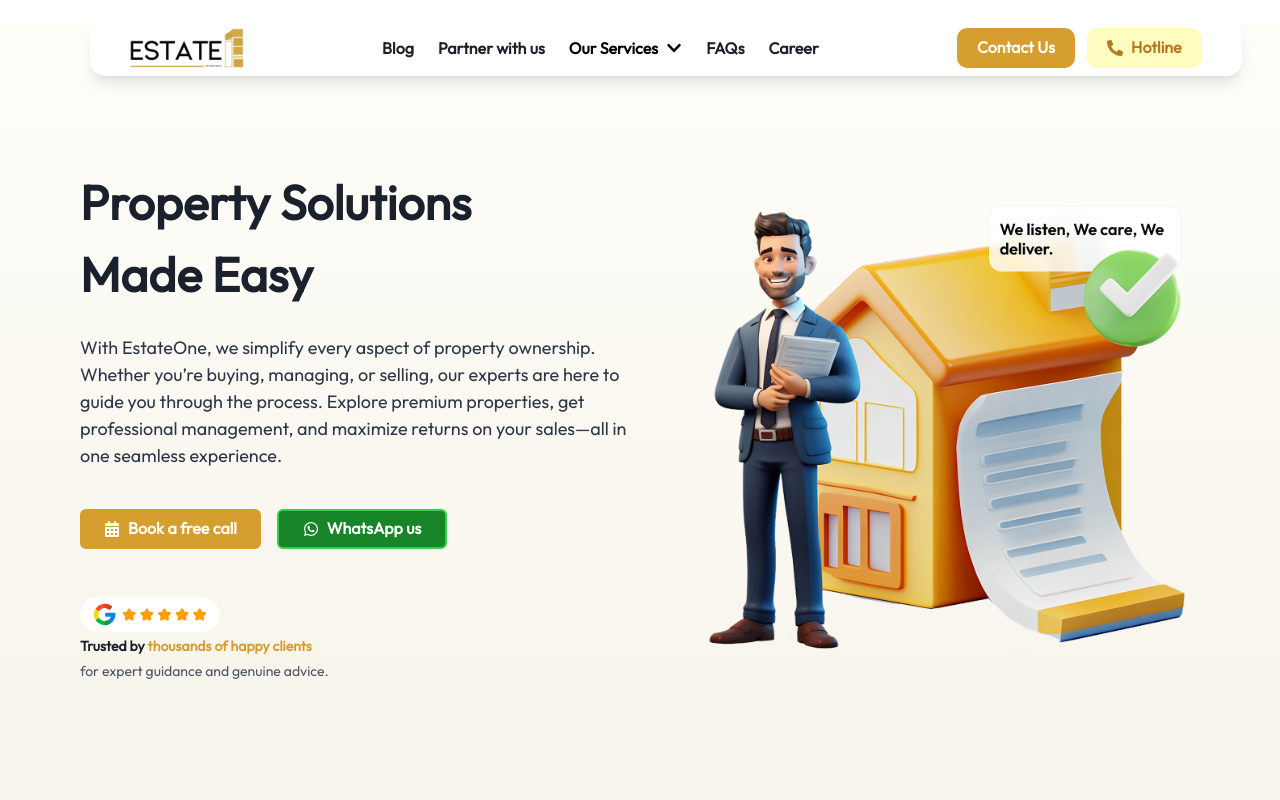
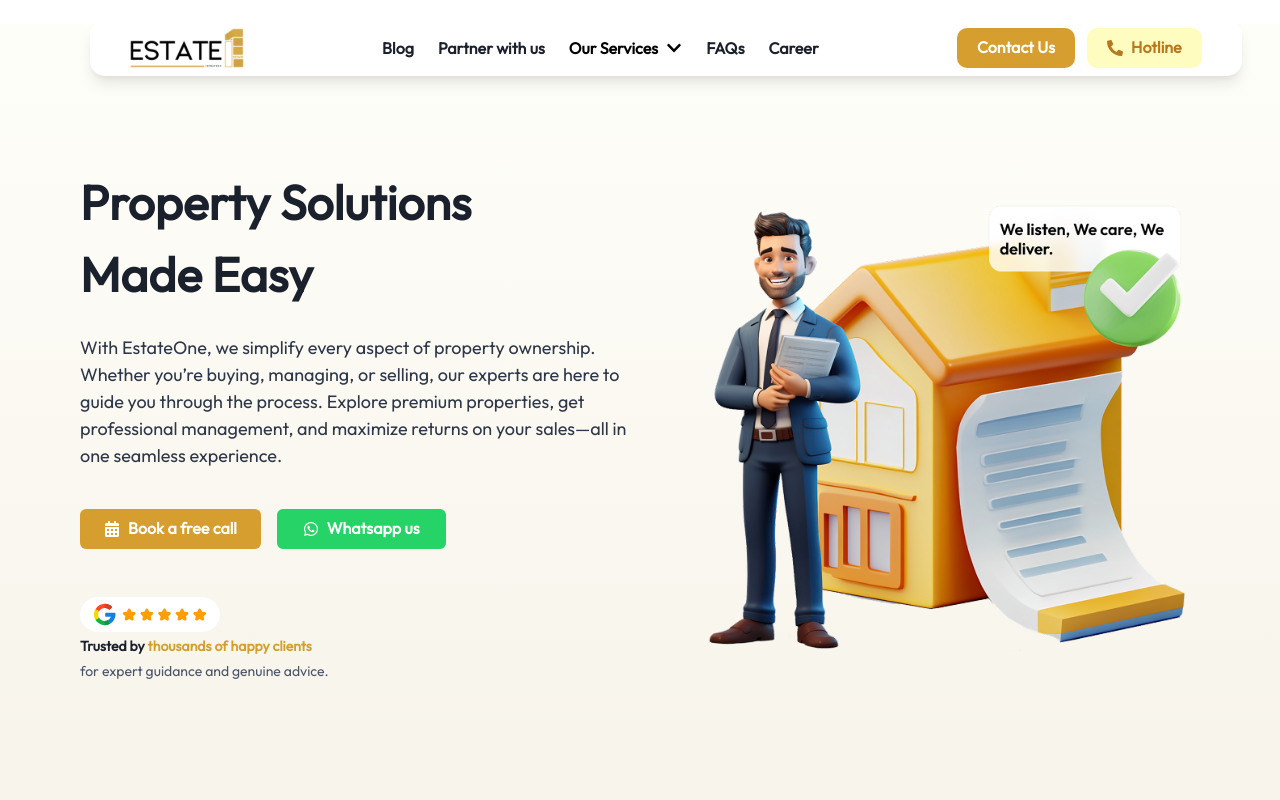
Before and after one commit to Ahsan-26/estate-frontend, a React (Create React App) app: page / in a window 1280 px wide. Shown: the top 800 px of the page. Built offline with nearby package versions, Linux system fonts and the light colour scheme.

Commit message:
changed whatsapp according to document

```diff
--- a/src/components/Buttons.js
+++ b/src/components/Buttons.js
@@ -48,9 +48,9 @@
 
   return (
     <Button
-      border="2px solid rgb(52, 207, 75)"
+      border="2px solid #25D366"
       color="white"
-      bg="rgb(22, 132, 39)"
+      bg="#25D366"
        _active={{ transform: "scale(1.1)" }}
         transition="transform 0.1s ease-in-out"
         _hover={{
--- a/src/components/Contact/ContactFAQ.js
+++ b/src/components/Contact/ContactFAQ.js
@@ -77,8 +77,8 @@
               </Link>
             </HStack>
             <HStack>
-              <Icon as={FaWhatsapp} color="green.500" />
-              <Link href="https://wa.me/918368626797" fontSize="sm" color="black">WhatsApp Us</Link>
+              <Icon as={FaWhatsapp} color="#25D366" />
+              <Link href="https://wa.me/918368626797" fontSize="sm" color="black">Whatsapp Us</Link>
             </HStack>
           </VStack>
         </VStack>
--- a/src/components/Contact/ContactHelp.js
+++ b/src/components/Contact/ContactHelp.js
@@ -49,14 +49,14 @@
             colorScheme="#1EBE5D" bg="#25D366"
             // color="white"
             _hover={{
-              bg: "yellow.600",
+              bg: "#25D366",
               transform: "scale(1.1) translateY(-1px)", // ✅ Bounce effect
               transition: "transform 0.2s ease-in-out"
             }}
             size="md"
             onClick={() => window.open("https://wa.me/918368626797", "_blank")} // Open WhatsApp
           >
-            WhatsApp Us
+            Whatsapp Us
           </Button>
         </HStack>
 
--- a/src/components/Home/HeroSection.js
+++ b/src/components/Home/HeroSection.js
@@ -54,7 +54,7 @@
             align={{ base: "center", md: "start" }}
           >
             <PrimaryButton text="Book a free call" isPopover={true} />
-            <SecondaryButton text="WhatsApp us" to="/whatsapp" />
+            <SecondaryButton text="Whatsapp us" to="/whatsapp" />
           </Stack>
 
           {/* Google Rating & Trust Statement */}
--- a/src/components/Home/WhatWeDo.js
+++ b/src/components/Home/WhatWeDo.js
@@ -47,7 +47,7 @@
         justify="center"
       >
         <PrimaryButton text="Book a free call" isPopover={true} />
-        <SecondaryButton text="WhatsApp us" to="/whatsapp" />
+        <SecondaryButton text="Whatsapp us" to="/whatsapp" />
       </Stack>
 
       {/* Service Cards */}
--- a/src/components/Partner/PartnerFinalSection.js
+++ b/src/components/Partner/PartnerFinalSection.js
@@ -93,8 +93,8 @@
               </Link>
             </HStack>
             <HStack spacing={3}>
-              <Icon as={FaWhatsapp} color="green.500" boxSize="18px" />
-              <Link href="https://wa.me/918368626797" fontSize="sm" color="gray.700">WhatsApp Us</Link>
+              <Icon as={FaWhatsapp} color="#25D366" boxSize="18px" />
+              <Link href="https://wa.me/918368626797" fontSize="sm" color="gray.700">Whatsapp Us</Link>
             </HStack>
           </VStack>
         </VStack>
--- a/src/components/Popovers/WhatsapPop.js
+++ b/src/components/Popovers/WhatsapPop.js
@@ -16,7 +16,7 @@
 
 export default function WhatsAppPopover({ isOpen, onClose }) {
   const [isScheduleOpen, setIsScheduleOpen] = useState(false);
-  const whatsappUrl = "https://wa.me/919548056061";
+  const whatsappUrl = "https://wa.me/918368626797";
 
   const handleBack = () => {
      // Close WhatsApp Popover
@@ -70,7 +70,7 @@
                 </Button>
                 <Button colorScheme="#1EBE5D"  _active={{ transform: "scale(1.1)" }}
         transition="transform 0.1s ease-in-out" bg="#25D366" leftIcon={<FaWhatsapp />} onClick={() => window.location.href = whatsappUrl} px={4} flex={1} h="40px" fontSize="sm">
-                   WhatsApp us
+                   Whatsapp us
                 </Button>
               </Flex>
             </Flex>
```
